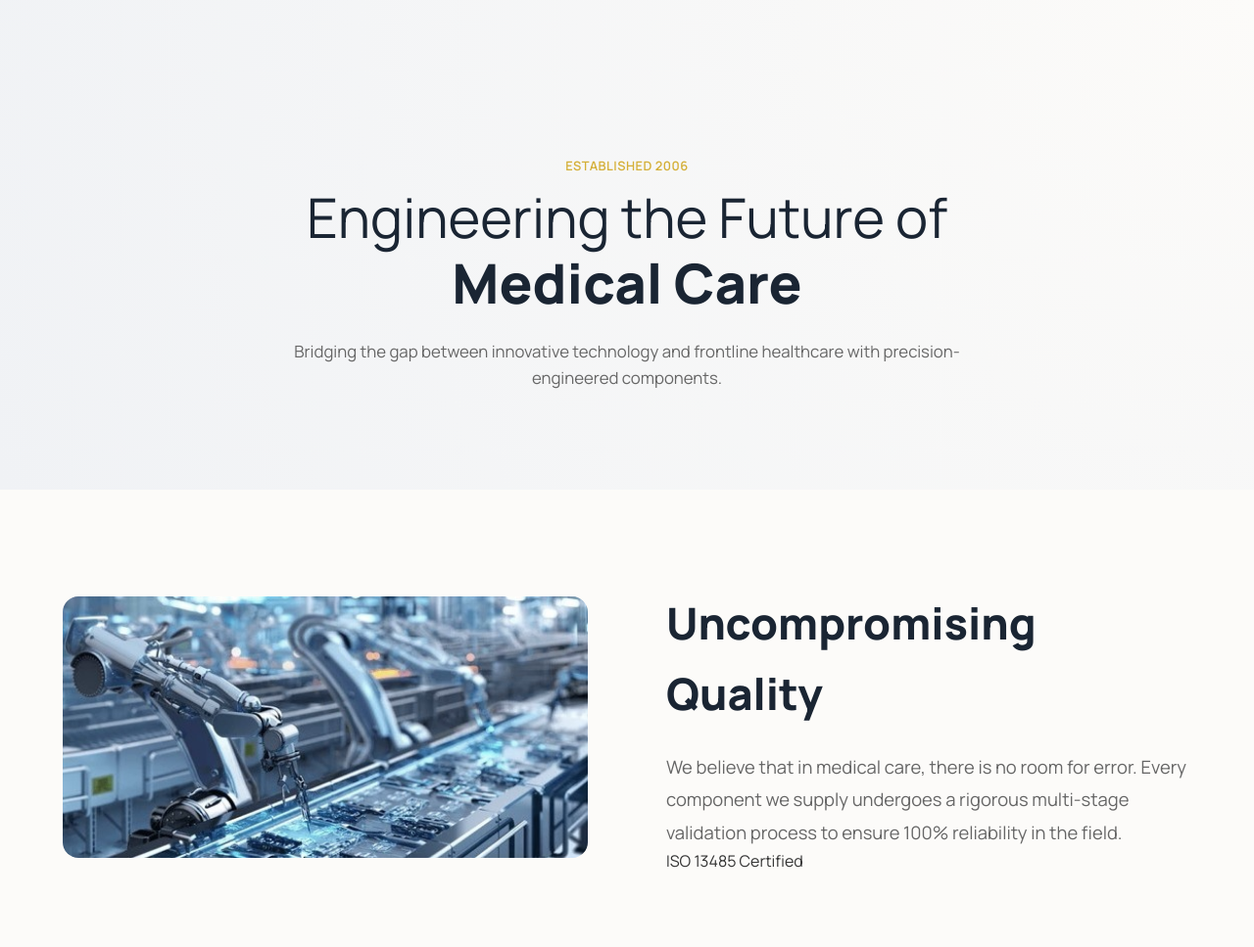
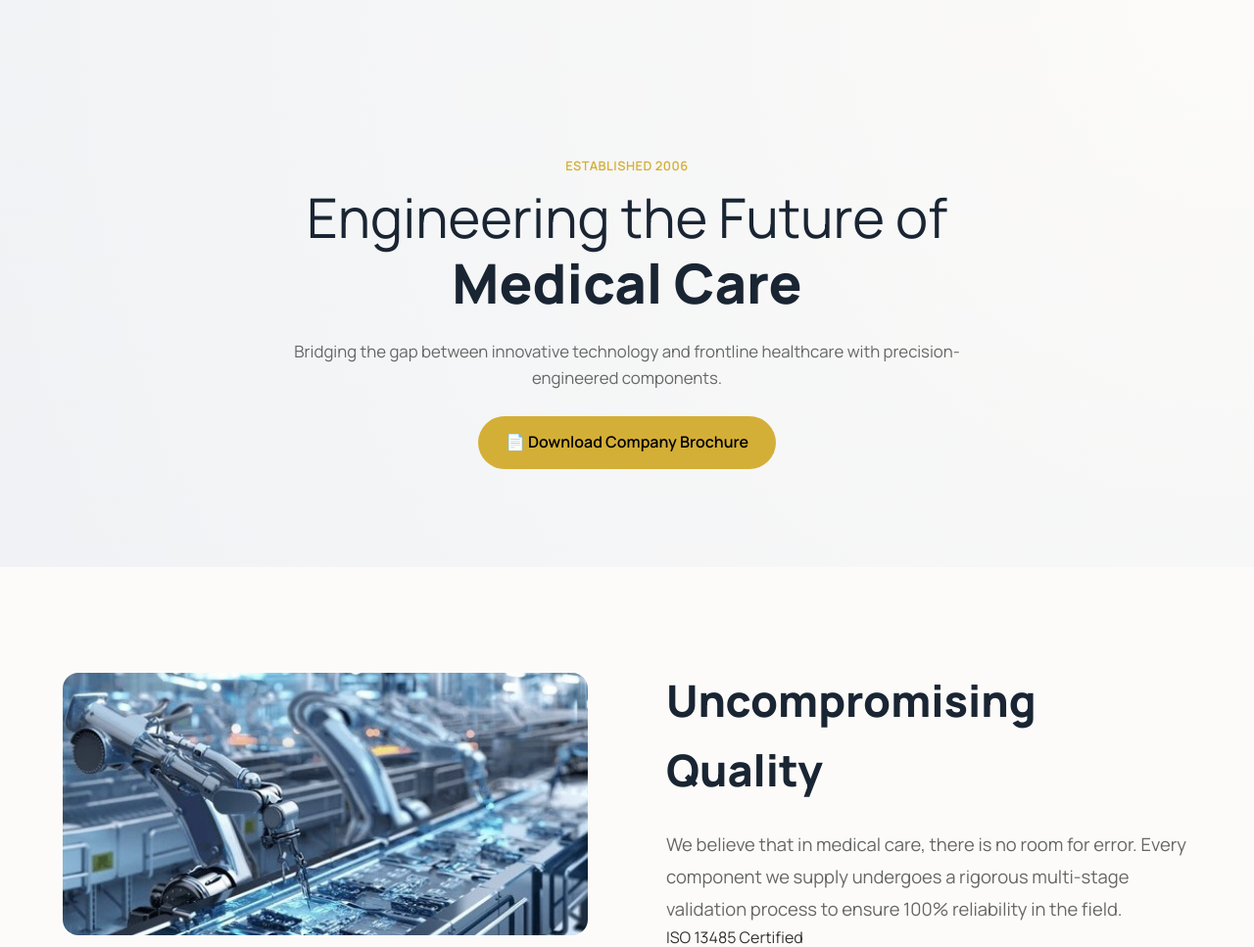
Before and after one commit to aaronraju07/meditech-website, a Flask app: page /trust-center in a window 1280 px wide. Shown: the part 80-1047 px from the top of the page at 98% size. Run offline with Flask 3, Linux system fonts and the light colour scheme.

Commit message:
styled brochure button

```diff
--- a/static/style.css
+++ b/static/style.css
@@ -2313,3 +2313,21 @@ html {
     border-left: none;
     padding-left: 0;
 }
+
+.btn-brochure {
+    background: var(--color-accent);
+    /* yellow theme */
+    color: #000;
+    padding: 14px 28px;
+    font-size: 1rem;
+    font-weight: 600;
+    border-radius: 30px;
+    display: inline-block;
+    transition: all 0.3s ease;
+}
+
+.btn-brochure:hover {
+    background: var(--color-accent-hover);
+    transform: translateY(-2px);
+    box-shadow: 0 6px 15px rgba(0, 0, 0, 0.1);
+}
--- a/templates/trust-center.html
+++ b/templates/trust-center.html
@@ -54,6 +54,11 @@
                 <h1 class="hero-title">Engineering the Future of <strong>Medical Care</strong></h1>
                 <p class="hero-subtitle">Bridging the gap between innovative technology and frontline healthcare with
                     precision-engineered components.</p>
+                <div style="margin-top: 25px; text-align: center;">
+                    <a href="{{ url_for('static', filename='brochure.pdf') }}" class="btn btn-brochure" download>
+                        📄 Download Company Brochure
+                    </a>
+                </div>
             </div>
         </section>
 
```
